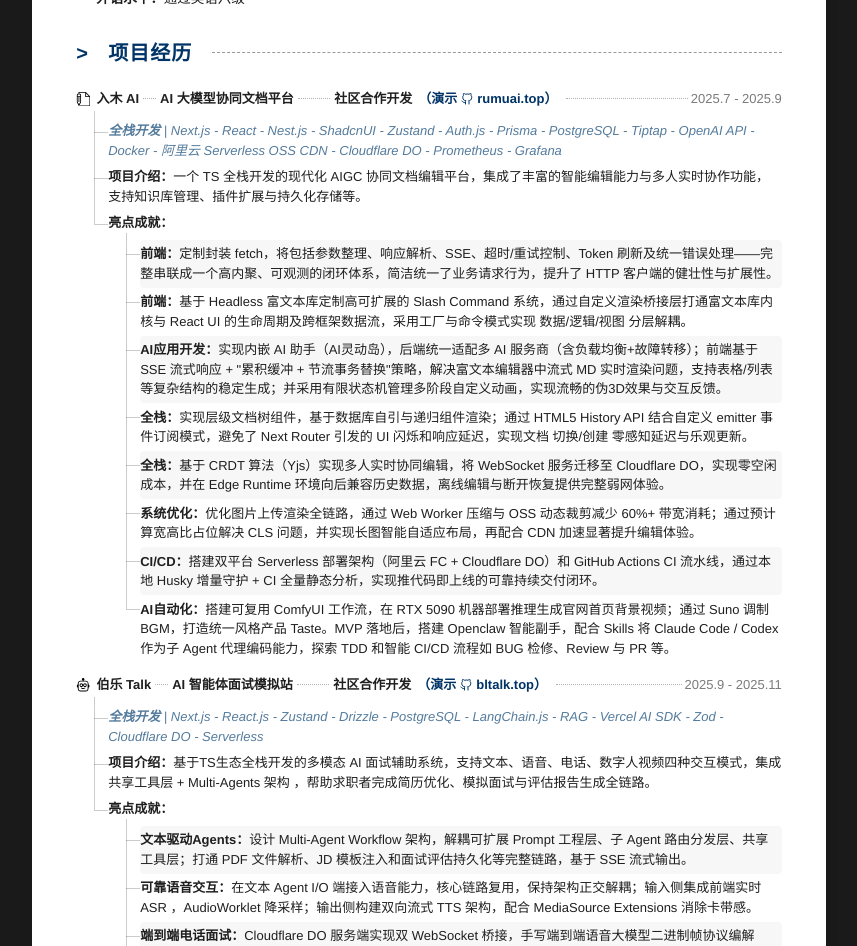
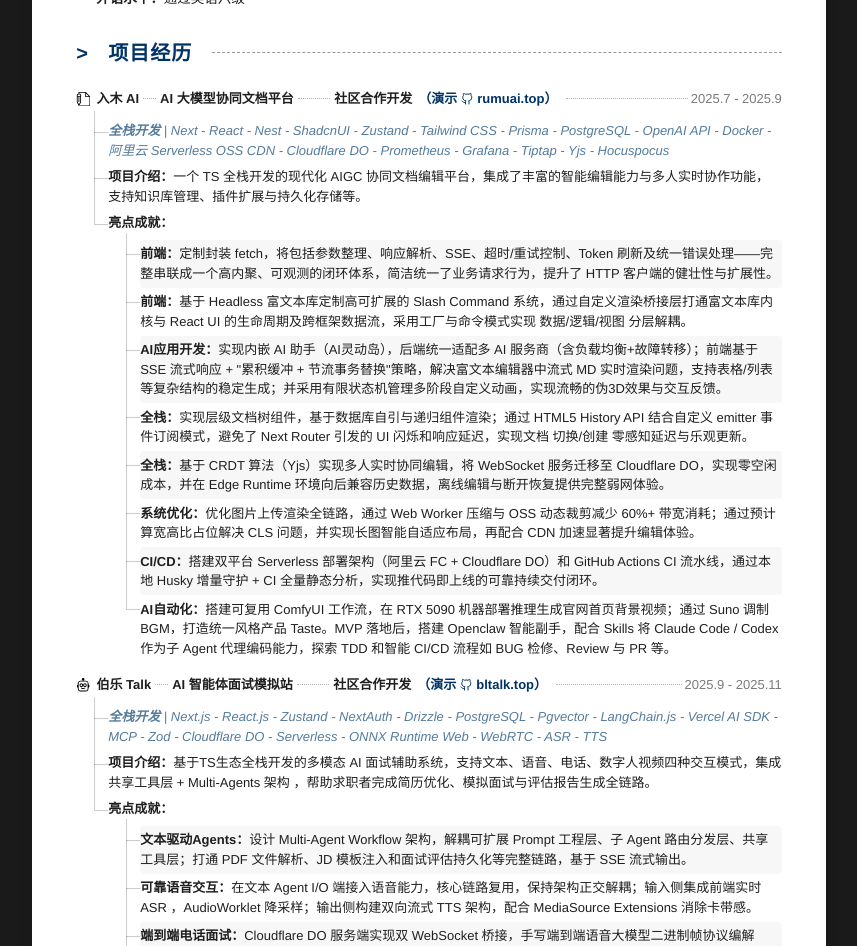
Before and after one commit to boat2moon/boat2moon, a Next.js app: page /resume in a window 1280 px wide. Shown: the part 600-1546 px from the top of the page, without its empty margins (211-1068 px from the left). Built offline with nearby package versions, Linux system fonts and the light colour scheme.

Commit message:
feat(resume): 更新两个项目的技术栈标签

```diff
--- a/src/app/resume/ResumePage.tsx
+++ b/src/app/resume/ResumePage.tsx
@@ -252,9 +252,9 @@
                   <li>
                     <div className={styles.node}>
                       <span className={styles.nodeTags}>
-                        <strong>全栈开发</strong> | Next.js - React - Nest.js - ShadcnUI - Zustand -
-                        Auth.js - Prisma - PostgreSQL - Tiptap - OpenAI API - Docker - 阿里云
-                        Serverless OSS CDN - Cloudflare DO - Prometheus - Grafana
+                        <strong>全栈开发</strong> | Next - React - Nest - ShadcnUI - Zustand -
+                        Tailwind CSS - Prisma - PostgreSQL - OpenAI API - Docker - 阿里云 Serverless
+                        OSS CDN - Cloudflare DO - Prometheus - Grafana - Tiptap - Yjs - Hocuspocus
                       </span>
                     </div>
                   </li>
@@ -362,9 +362,9 @@
                   <li>
                     <div className={styles.node}>
                       <span className={styles.nodeTags}>
-                        <strong>全栈开发</strong> | Next.js - React.js - Zustand - Drizzle -
-                        PostgreSQL - LangChain.js - RAG - Vercel AI SDK - Zod - Cloudflare DO -
-                        Serverless
+                        <strong>全栈开发</strong> | Next.js - React.js - Zustand - NextAuth -
+                        Drizzle - PostgreSQL - Pgvector - LangChain.js - Vercel AI SDK - MCP - Zod -
+                        Cloudflare DO - Serverless - ONNX Runtime Web - WebRTC - ASR - TTS
                       </span>
                     </div>
                   </li>
```
